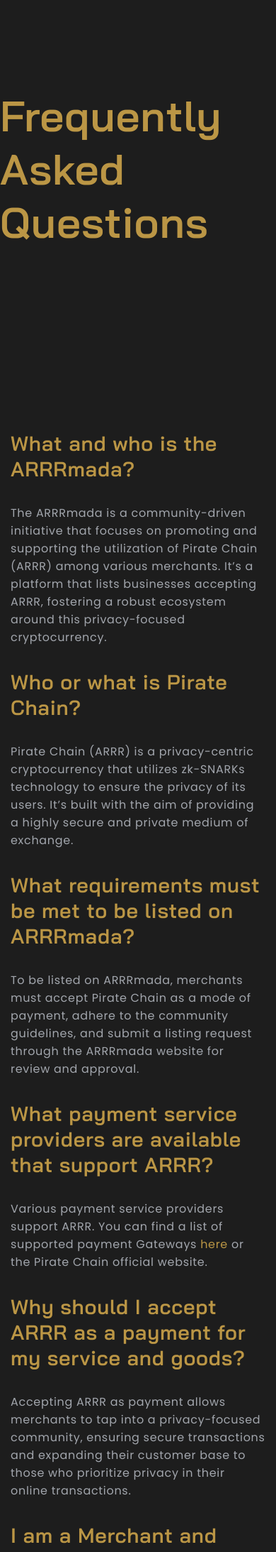
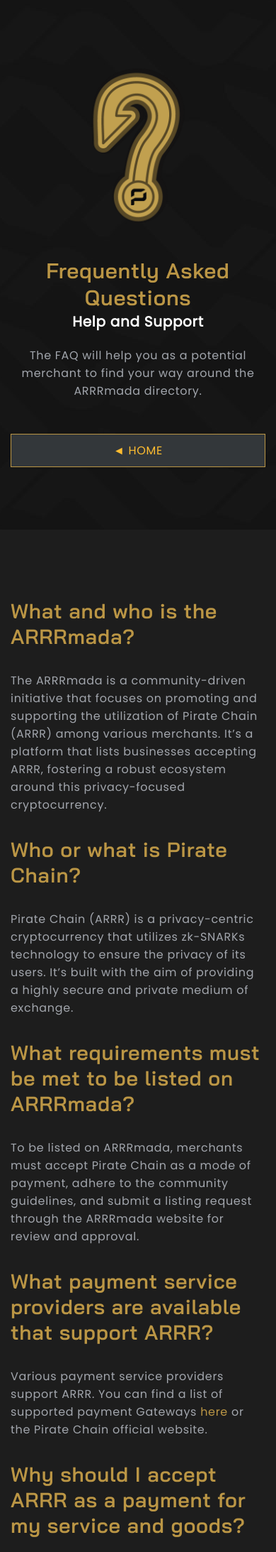
Before and after one commit to ARRRmada/ARRRmada.com, a Jekyll site: the page built from faq.html, in a window 390 px wide. Shown: the top 2186 px of the page at 71% size. Built offline with Jekyll 4.4.1, drawn with Linux system fonts in a browser that asks for light colours.

Commit message:
proposal for the new faq page.

```diff
--- a/assets/css/faq.css
+++ b/assets/css/faq.css
@@ -7,7 +7,7 @@
 }
 #faq {
   margin: 6rem auto;
-  max-width: 1200px;
+  max-width: 1000px;
 }
 .faq-item h2 {
   margin-bottom: 1rem;
@@ -16,3 +16,74 @@
 .faq-item p {
 margin-bottom: 2rem;
 }
+
+/* ----- faq-description  section ----- */
+.faq-description {
+    background: linear-gradient(0deg, var(--dark) 20%, #070302 100%) no-repeat;
+    padding: 40px 0px 0px;
+    text-align: center;
+}
+.faq-description .divider {
+    margin: 0px;
+    position: relative;
+    bottom: -10px;
+}
+.faq-hero {
+    background-size: cover;
+    background-position: center;
+    background-color: #020202;
+}
+@media screen and (max-width:1257px) {
+    .faq-hero {
+        background-size: contain;background-size: auto;background-color: #020202;
+    }
+}
+.faq-description .description {
+    background: linear-gradient(180deg, #23252d96 20%, transparent 100%) no-repeat;
+    border-radius: 20px 20px 0px 0px;
+    padding: 80px 5%;
+    width: 100%;
+    max-width: 700px;
+    margin: auto;
+    display: block;
+    text-align: left;
+    color:var(--text-main);
+}
+.faq-description h2 {
+    text-shadow: 2px 2px 2px rgba(0, 0, 0, 0.774);
+    margin: 0px auto 40px;
+    color: var(--pirate-doubloon);
+    text-align: center;
+}
+.faq-description .description p {
+    margin-top: 20px;
+}
+
+/* ----- mobile width adjustments ----- */
+@media screen and (max-width:500px) {
+    .hero-section  {
+        padding-top: 80px;
+        padding-bottom: 80px;
+    }
+    .hero-section h1 {
+        font-size: 30px;
+    }
+    .hero-section strong {
+        font-size: 20px;
+    }
+    .hero-section p {
+        font-size: 16px;
+    }
+    .btn, .button-builder .btn {
+        width: 100%;
+        min-width: 100px;
+        padding: 10px 5px;
+        margin: 8px auto;
+    }
+    .faq-description h2 {
+        font-size: 26px;
+    }
+    .faq-builder .img-wrapper {
+        margin-inline: auto;
+    }
+}
--- a/faq.html
+++ b/faq.html
@@ -4,11 +4,24 @@
 css-list:
   - "assets/css/faq.css"
 ---
-<section class="hero-section">
-  <div class="section-wrapper">
+<!-- FAQ hero section -->
+<section class="hero-section faq-hero"
+  style="background-image: url('{{ site.baseurl }}/assets/img/site/Pirate_BG_pattern_grey.jpg');">
+  <div class="content">
+    <img alt="FAQ ARRRmada" class="logo" src="{{ site.baseurl }}/assets/img/site/arrrmadafaq.png"  style="max-width: 250px;margin-bottom: 20px;" />
+    <div>
+  <div>
    <h1>Frequently Asked Questions</h1>
+    <strong>Help and Support</strong>
+      <p>
+        The FAQ will help you as a potential merchant to find your way around the ARRRmada directory.
+      </p>
+    <a class="btn" href="{{ site.baseurl }}/" title="View Pirate Chain merchants">◄ HOME</a>
+  </div>
   </div>
 </section>
+
+<!-- FAQ Description Section -->
 <section id="faq">
   <div class="content">
     {% for faq in site.data.faq.faqs %}
```
